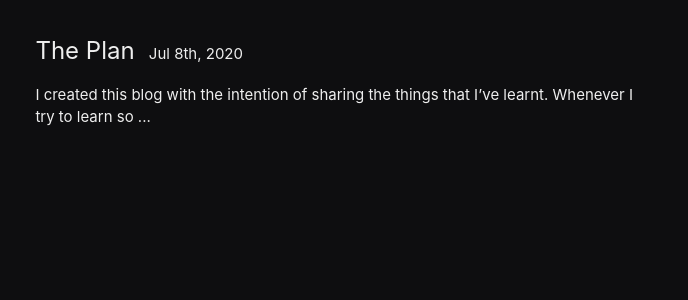
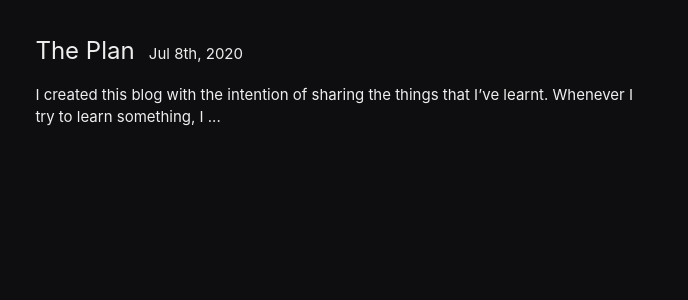
Before and after one commit to jprochazk/jprochazk.github.io, a Jekyll site: the page built from index.md, in a window 1280 px wide. Shown: the part 158-458 px from the top of the page, without its empty margins (296-984 px from the left). Built offline with Jekyll 4.4.1, drawn with Linux system fonts in a browser that asks for light colours.

Commit message:
change truncation length

```diff
--- a/_includes/navbar.html
+++ b/_includes/navbar.html
@@ -29,9 +29,7 @@
         </a>
     </div>
     <div class="navbar-button right">
-        <!-- Night Mode by Hea Poh Lin from the Noun Project -->
         <a class="dark-icon dark-button right"><img height="32" src="/assets/img/dark.png" width="32"></a>
-        <!-- Light Bulb by Molly Bramlet from the Noun Project -->
         <a class="light-icon light-button right"><img height="32" src="/assets/img/light.png" width="32"></a>
     </div>
     <script src="/assets/js/colorscheme.js"></script>
--- a/index.md
+++ b/index.md
@@ -9,7 +9,7 @@ layout: default
             <li>
                 <span class="post-link">{{ post.title }}</span>
                 {{ post.date | date_to_string: "ordinal", "US" }}
-                <p>{{ post.excerpt | strip_html | truncate: 110, " ... " }}</p>
+                <p>{{ post.excerpt | strip_html | truncate: 120, " ... " }}</p>
             </li>
         </div>
     {% endfor %}
```
